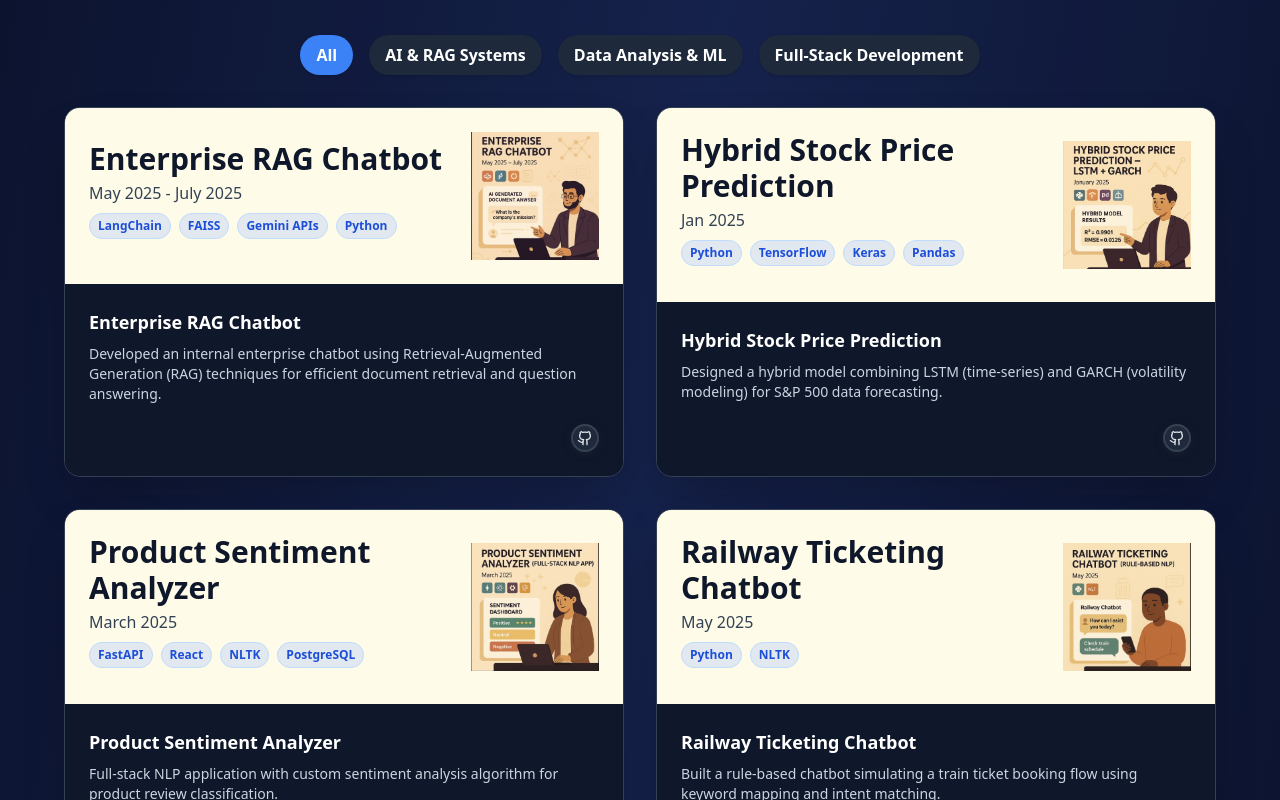
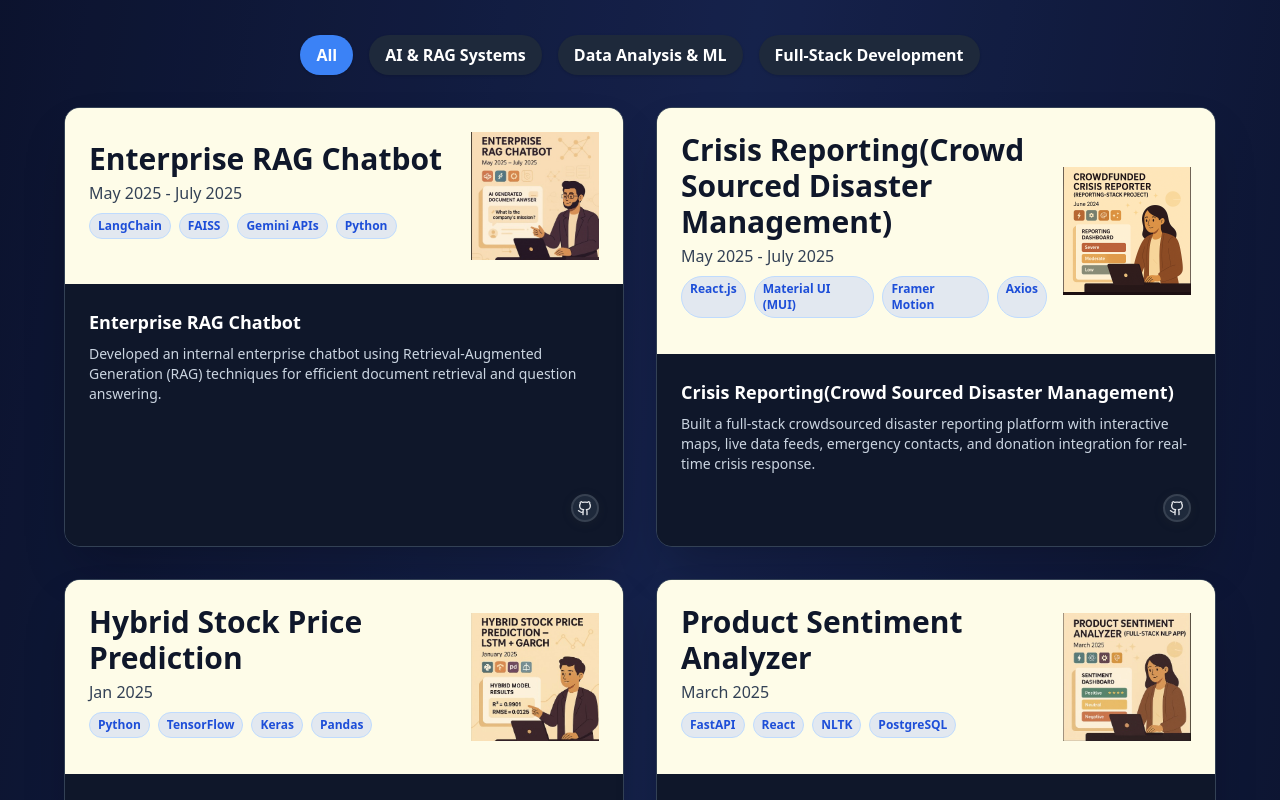
Before and after one commit to dhruvm-18/dhruv-portfolio, a React (Vite) app: page / in a window 1280 px wide. Shown: the part 3220-4020 px from the top of the page. Built offline with nearby package versions, Linux system fonts and the light colour scheme.

Commit message:
Added new Project

```diff
--- a/src/pages/Index.tsx
+++ b/src/pages/Index.tsx
@@ -27,7 +27,7 @@ const Index = () => {
     {
       title: "Enterprise RAG Chatbot",
       period: "May 2025 - July 2025",
-      tech: ["LangChain", "FAISS", "Gemini APIs", "Python", "LLMs"],
+      tech: ["LangChain", "FAISS", "Gemini APIs", "Python", "LLMs", "Full-Stack Development"],
       description: "Developed an internal enterprise chatbot using Retrieval-Augmented Generation (RAG) techniques for efficient document retrieval and question answering.",
       achievements: [
         "Integrated vector search (FAISS) with Gemini APIs and LangChain pipelines",
@@ -38,6 +38,23 @@ const Index = () => {
       icon: "🤖",
       link: "https://github.com/dhruvm-18/UnifiedKnowledgePlatform",
       image: "/PlaceholderRAG.jpg"
+    },
+    {
+      title: "Crisis Reporting(Crowd Sourced Disaster Management)",
+      period: "May 2025 - July 2025",
+      tech: ["React.js","Material UI (MUI)","Framer Motion","Axios","Leaflet.js","React Leaflet","React Router","React Dropzone","Flask","Werkzeug","flask-cors","JavaScript","Python","Full-Stack Development"],
+      description: "Built a full-stack crowdsourced disaster reporting platform with interactive maps, live data feeds, emergency contacts, and donation integration for real-time crisis response.",
+      achievements: [
+        "Implemented interactive map features using Leaflet and React Leaflet for real-time disaster localization",
+        "Enabled image/file uploads and dynamic content rendering with React Dropzone",
+        "Integrated Flask backend with CORS support for seamless cross-origin communication",
+        "Optimized API communication and data handling using Axios and Flask endpoints",
+        "Designed responsive and accessible UI using Material UI and Framer Motion"
+      ],
+      gradient: "from-purple-500 to-pink-500",
+      icon: "🤖",
+      link: "https://github.com/dhruvm-18/CrisisReporting",
+      image: "/PlaceholderCrisis.jpg"
     },
     {
       title: "Hybrid Stock Price Prediction",
@@ -969,7 +986,7 @@ const Index = () => {
                     <ExternalLink className="w-5 h-5 text-white" />
                   </a>
                 </motion.div>
-                <motion.div initial={{ opacity: 0, y: 32 }} whileInView={{ opacity: 1, y: 0 }} whileHover={{ scale: 1.03 }} transition={{ duration: 0.6, ease: 'easeOut', delay: 0.24 }} className={`${cardClasses} rounded-2xl p-6 border shadow-xl flex flex-col items-start gap-3 relative`}>
+                <motion.div initial={{ opacity: 0, y: 32 }} whileInView={{ opacity: 1, y: 0 }} whileHover={{ scale: 1.03 }} transition={{ duration: 0.6, ease: 'easeOut', delay: 0.24 }} className={`${cardClasses} rounded-2xl p-6 pb-12 border shadow-xl flex flex-col items-start gap-3 relative`}>
                   <BookOpen className={`w-8 h-8 ${isDarkMode ? 'text-indigo-300' : 'text-indigo-500'}`} />
                   <div className="font-semibold text-lg md:text-xl mb-1">Paper Presentation – ICAESRTA 2K25, KBP College of Engineering</div>
                   <div className={`text-sm ${isDarkMode ? 'text-slate-300' : 'text-gray-700'}`}>Presented research on hybrid stock forecasting using BiLSTM-GRU models</div>
```
Also changed, not shown: public/PlaceholderCrisis.jpg (added).
